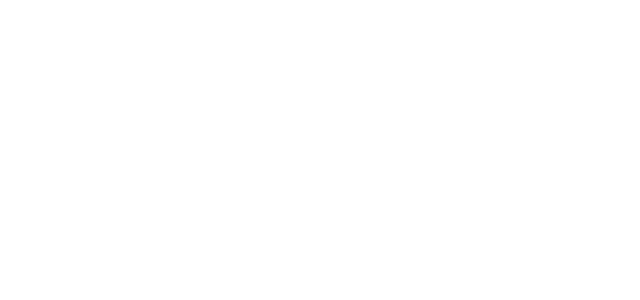
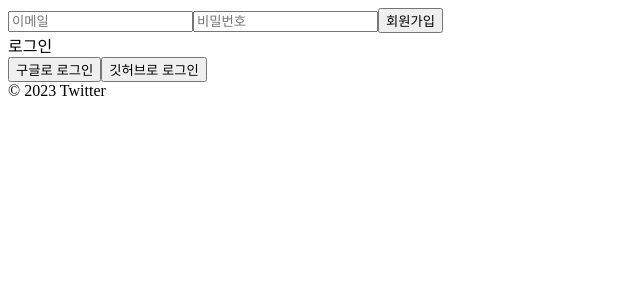
Before and after one commit to hoooooojjjj/twitter_clone, a React (Create React App) app: page / in a window 1280 px wide. Shown: the top 300 px of the page, without its empty margins (0-640 px from the left). Built offline with nearby package versions, Linux system fonts and the light colour scheme; no server answers.

Commit message:
사용자 인증 구현

```diff
--- a/package.json
+++ b/package.json
@@ -6,8 +6,10 @@
     "@testing-library/jest-dom": "^5.17.0",
     "@testing-library/react": "^13.4.0",
     "@testing-library/user-event": "^13.5.0",
+    "firebase": "^9.6.1",
     "react": "^18.2.0",
     "react-dom": "^18.2.0",
+    "react-router-dom": "^6.15.0",
     "react-scripts": "5.0.1",
     "web-vitals": "^2.1.4"
   },
--- a/src/App.js
+++ /dev/null
@@ -1,5 +0,0 @@
-function App() {
-  return <div className="App"></div>;
-}
-
-export default App;
--- /dev/null
+++ b/src/Myfirebase.js
@@ -0,0 +1,19 @@
+// 파이어베이스를 사용할 때마다 key와 함수들을 가져와야하니까 가져다 쓸 수 있게 따로 파일을 만들어둔다.
+
+import { initializeApp } from "firebase/app";
+import { getAuth } from "firebase/auth";
+const firebaseConfig = {
+  apiKey: process.env.REACT_APP_API_KEY,
+  authDomain: process.env.REACT_APP_AUTH_DOMAIN,
+  projectId: process.env.REACT_APP_PROJECT_ID,
+  storageBucket: process.env.REACT_APP_STORAGEBUCKET,
+  messagingSenderId: process.env.REACT_APP_MESSAGESENDER_ID,
+  appId: process.env.REACT_APP_APP_ID,
+  measurementId: process.env.REACT_APP_MEASUREMENT_ID,
+};
+
+// 파이어베이스 초기화를 해두고
+const app = initializeApp(firebaseConfig);
+
+// 각 기능을 사용할 떄마다 export해준다.
+export const auth = getAuth(app); // 인증
--- /dev/null
+++ b/src/Routes/Auth.js
@@ -0,0 +1,104 @@
+import { auth } from "../Myfirebase";
+import React, { useState } from "react";
+import {
+  createUserWithEmailAndPassword,
+  signInWithEmailAndPassword,
+  GoogleAuthProvider,
+  GithubAuthProvider,
+  signInWithPopup,
+} from "firebase/auth";
+
+const Auth = () => {
+  const [email, setemail] = useState("");
+  const [password, setpassword] = useState("");
+  const [newAccount, setnewAccount] = useState(true);
+  const [err, seterr] = useState("");
+  const onChange = (e) => {
+    const {
+      target: { name, value },
+    } = e;
+    if (name === "email") {
+      setemail(value);
+    } else if (name === "password") {
+      setpassword(value);
+    }
+  };
+  const onSubmit = (e) => {
+    e.preventDefault();
+    if (newAccount) {
+      createUserWithEmailAndPassword(auth, email, password)
+        .then((userCredential) => {
+          console.log(userCredential);
+        })
+        .catch((error) => {
+          seterr(error.message);
+          // ..
+        });
+    } else {
+      signInWithEmailAndPassword(auth, email, password)
+        .then((userCredential) => {
+          console.log(userCredential);
+        })
+        .catch((error) => {
+          console.log(error.message);
+        });
+    }
+  };
+
+  const toggleAccount = () => {
+    setnewAccount(!newAccount);
+  };
+
+  const providergoogle = new GoogleAuthProvider();
+  const providergithub = new GithubAuthProvider();
+
+  const onSocailClick = (e) => {
+    const {
+      target: { name },
+    } = e;
+    if (name === "google") {
+      signInWithPopup(auth, providergoogle)
+        .then((result) => {})
+        .catch((error) => {});
+    } else if (name === "github") {
+      signInWithPopup(auth, providergithub)
+        .then((result) => {})
+        .catch((error) => {});
+    }
+  };
+  return (
+    <div>
+      <form onSubmit={onSubmit}>
+        <input
+          type="text"
+          name="email"
+          value={email}
+          onChange={onChange}
+          placeholder="이메일"
+          required
+        />
+        <input
+          type="password"
+          name="password"
+          value={password}
+          onChange={onChange}
+          placeholder="비밀번호"
+          required
+        />
+        <input type="submit" value={newAccount ? "회원가입" : "로그인"} />
+        {err}
+      </form>
+      <span onClick={toggleAccount}>{newAccount ? "로그인" : "회원가입"}</span>
+      <div>
+        <button name="google" onClick={onSocailClick}>
+          구글로 로그인
+        </button>
+        <button name="github" onClick={onSocailClick}>
+          깃허브로 로그인
+        </button>
+      </div>
+    </div>
+  );
+};
+
+export default Auth;
--- /dev/null
+++ b/src/Routes/Home.js
@@ -0,0 +1,7 @@
+import React from "react";
+
+const Home = () => {
+  return <div>Home</div>;
+};
+
+export default Home;
--- /dev/null
+++ b/src/Routes/Profile.js
@@ -0,0 +1,24 @@
+import React from "react";
+import { signOut } from "firebase/auth";
+import { auth } from "../Myfirebase";
+import { useNavigate } from "react-router-dom";
+
+const Profile = () => {
+  const nav = useNavigate();
+  const onLogoutClick = () => {
+    signOut(auth)
+      .then(() => {
+        nav("/", { replace: true });
+      })
+      .catch((error) => {
+        console.log(error);
+      });
+  };
+  return (
+    <div>
+      <button onClick={onLogoutClick}>로그아웃</button>
+    </div>
+  );
+};
+
+export default Profile;
--- /dev/null
+++ b/src/components/App.js
@@ -0,0 +1,27 @@
+import { useEffect, useState } from "react";
+import Router from "./Router";
+import { auth } from "../Myfirebase";
+
+function App() {
+  const [init, setinit] = useState(false);
+  const [islogedin, setislogedin] = useState(false);
+
+  useEffect(() => {
+    auth.onAuthStateChanged(function (user) {
+      if (user) {
+        setislogedin(true);
+      } else {
+        setislogedin(false);
+      }
+      setinit(true);
+    });
+  }, []);
+  return (
+    <div className="App">
+      {init ? <Router islogedin={islogedin} /> : "loading..."}
+      <footer>&copy; {new Date().getFullYear()} Twitter</footer>
+    </div>
+  );
+}
+
+export default App;
--- /dev/null
+++ b/src/components/Navigation.js
@@ -0,0 +1,19 @@
+import React from "react";
+import { Link } from "react-router-dom";
+
+const Navigation = () => {
+  return (
+    <nav>
+      <ul>
+        <li>
+          <Link to={"/"}>홈</Link>
+        </li>
+        <li>
+          <Link to={"/profile"}>내 프로필</Link>
+        </li>
+      </ul>
+    </nav>
+  );
+};
+
+export default Navigation;
--- /dev/null
+++ b/src/components/Router.js
@@ -0,0 +1,26 @@
+import React from "react";
+import { BrowserRouter, Route, Routes } from "react-router-dom";
+import Home from "../Routes/Home";
+import Auth from "../Routes/Auth";
+import Navigation from "./Navigation";
+import Profile from "../Routes/Profile";
+
+const Router = ({ islogedin }) => {
+  return (
+    <BrowserRouter>
+      {islogedin ? <Navigation /> : <></>}
+      <Routes>
+        {islogedin ? (
+          <>
+            <Route path="/" element={<Home />}></Route>
+            <Route path="/profile" element={<Profile />}></Route>
+          </>
+        ) : (
+          <Route path="/" element={<Auth />}></Route>
+        )}
+      </Routes>
+    </BrowserRouter>
+  );
+};
+
+export default Router;
--- a/src/index.js
+++ b/src/index.js
@@ -1,6 +1,6 @@
 import React from "react";
 import ReactDOM from "react-dom/client";
-import App from "./App";
+import App from "./components/App";
 
 const root = ReactDOM.createRoot(document.getElementById("root"));
 root.render(
```
Also changed, not shown: src/Routes/EditProfile.js (added, +7 -0 lines), 2 other files (tests, documents, lock files or other folders).
